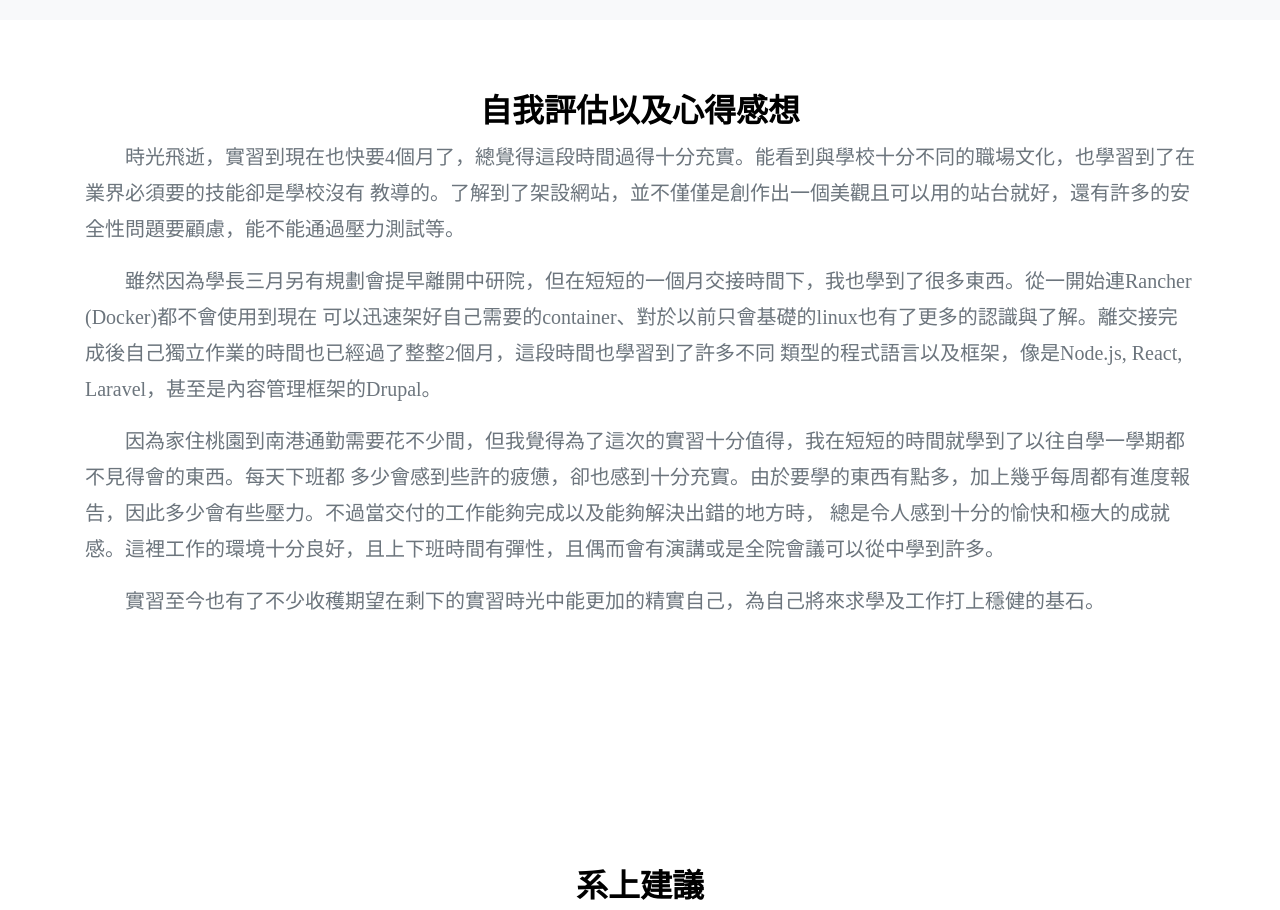
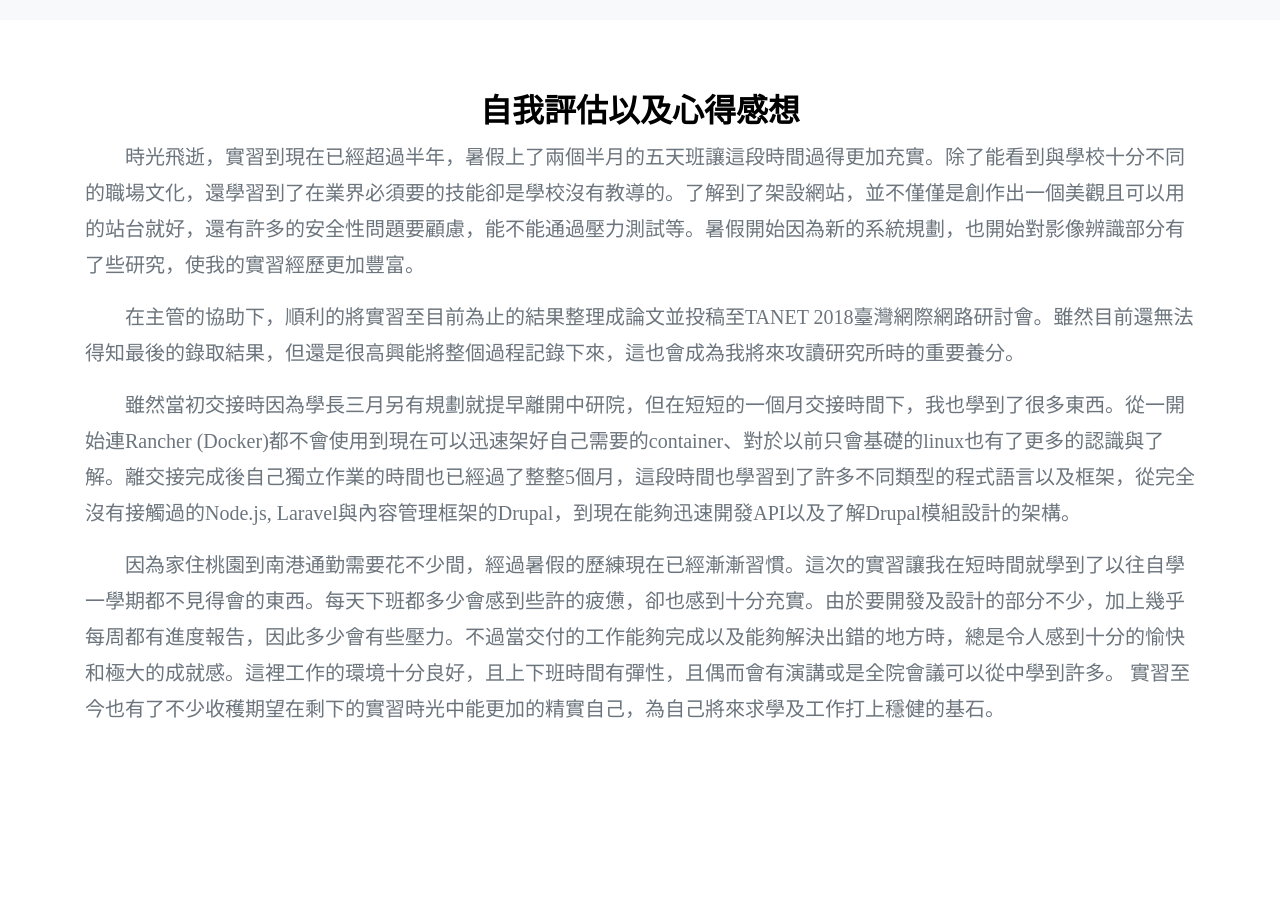
Before and after one commit to Zi-Shane/n23-intern-website, a plain HTML site: page 1041621-blog.htm in a window 1280 px wide. Shown: the part 1540-2450 px from the top of the page. Drawn offline with Linux system fonts and the light colour scheme.

Commit message:
Update blog -心得

```diff
--- a/1041621-blog.htm
+++ b/1041621-blog.htm
@@ -127,17 +127,19 @@
     <div class="container">
       <div class="row justify-content-center mb-5">
         <div class="col-md-7 text-center" style="flex: 0 0 100%; max-width: 100%">
-            <!--todo: update 心得 -->
           <h2 style="font-family: Microsoft JhengHei;font-weight: bold">自我評估以及心得感想</h2>
-          <p class="lead" style="font-family: Microsoft JhengHei;text-align: left">&emsp;&emsp;時光飛逝，實習到現在也快要4個月了，總覺得這段時間過得十分充實。能看到與學校十分不同的職場文化，也學習到了在業界必須要的技能卻是學校沒有 教導的。了解到了架設網站，並不僅僅是創作出一個美觀且可以用的站台就好，還有許多的安全性問題要顧慮，能不能通過壓力測試等。
+            <p class="lead" style="font-family: Microsoft JhengHei;text-align: left">&emsp;&emsp;時光飛逝，實習到現在已經超過半年，暑假上了兩個半月的五天班讓這段時間過得更加充實。除了能看到與學校十分不同的職場文化，還學習到了在業界必須要的技能卻是學校沒有教導的。了解到了架設網站，並不僅僅是創作出一個美觀且可以用的站台就好，還有許多的安全性問題要顧慮，能不能通過壓力測試等。暑假開始因為新的系統規劃，也開始對影像辨識部分有了些研究，使我的實習經歷更加豐富。
           </p>
-          <p class="lead" style="font-family: Microsoft JhengHei;text-align: left">&emsp;&emsp;雖然因為學長三月另有規劃會提早離開中研院，但在短短的一個月交接時間下，我也學到了很多東西。從一開始連Rancher (Docker)都不會使用到現在 可以迅速架好自己需要的container、對於以前只會基礎的linux也有了更多的認識與了解。離交接完成後自己獨立作業的時間也已經過了整整2個月，這段時間也學習到了許多不同
-            類型的程式語言以及框架，像是Node.js, React, Laravel，甚至是內容管理框架的Drupal。
+            <p class="lead" style="font-family: Microsoft JhengHei;text-align: left">&emsp;&emsp;在主管的協助下，順利的將實習至目前為止的結果整理成論文並投稿至TANET
+                2018臺灣網際網路研討會。雖然目前還無法得知最後的錄取結果，但還是很高興能將整個過程記錄下來，這也會成為我將來攻讀研究所時的重要養分。
           </p>
-          <p class="lead" style="font-family: Microsoft JhengHei;text-align: left">&emsp;&emsp;因為家住桃園到南港通勤需要花不少間，但我覺得為了這次的實習十分值得，我在短短的時間就學到了以往自學一學期都不見得會的東西。每天下班都 多少會感到些許的疲憊，卻也感到十分充實。由於要學的東西有點多，加上幾乎每周都有進度報告，因此多少會有些壓力。不過當交付的工作能夠完成以及能夠解決出錯的地方時，
-            總是令人感到十分的愉快和極大的成就感。這裡工作的環境十分良好，且上下班時間有彈性，且偶而會有演講或是全院會議可以從中學到許多。
+            <p class="lead" style="font-family: Microsoft JhengHei;text-align: left">&emsp;&emsp;雖然當初交接時因為學長三月另有規劃就提早離開中研院，但在短短的一個月交接時間下，我也學到了很多東西。從一開始連Rancher
+                (Docker)都不會使用到現在可以迅速架好自己需要的container、對於以前只會基礎的linux也有了更多的認識與了解。離交接完成後自己獨立作業的時間也已經過了整整5個月，這段時間也學習到了許多不同類型的程式語言以及框架，從完全沒有接觸過的Node.js,
+                Laravel與內容管理框架的Drupal，到現在能夠迅速開發API以及了解Drupal模組設計的架構。
           </p>
-          <p class="lead" style="font-family: Microsoft JhengHei;text-align: left">&emsp;&emsp;實習至今也有了不少收穫期望在剩下的實習時光中能更加的精實自己，為自己將來求學及工作打上穩健的基石。
+            <p class="lead" style="font-family: Microsoft JhengHei;text-align: left">&emsp;&emsp;因為家住桃園到南港通勤需要花不少間，經過暑假的歷練現在已經漸漸習慣。這次的實習讓我在短時間就學到了以往自學一學期都不見得會的東西。每天下班都多少會感到些許的疲憊，卻也感到十分充實。由於要開發及設計的部分不少，加上幾乎每周都有進度報告，因此多少會有些壓力。不過當交付的工作能夠完成以及能夠解決出錯的地方時，總是令人感到十分的愉快和極大的成就感。這裡工作的環境十分良好，且上下班時間有彈性，且偶而會有演講或是全院會議可以從中學到許多。
+                實習至今也有了不少收穫期望在剩下的實習時光中能更加的精實自己，為自己將來求學及工作打上穩健的基石。
+
           </p>
         </div>
       </div>
```
